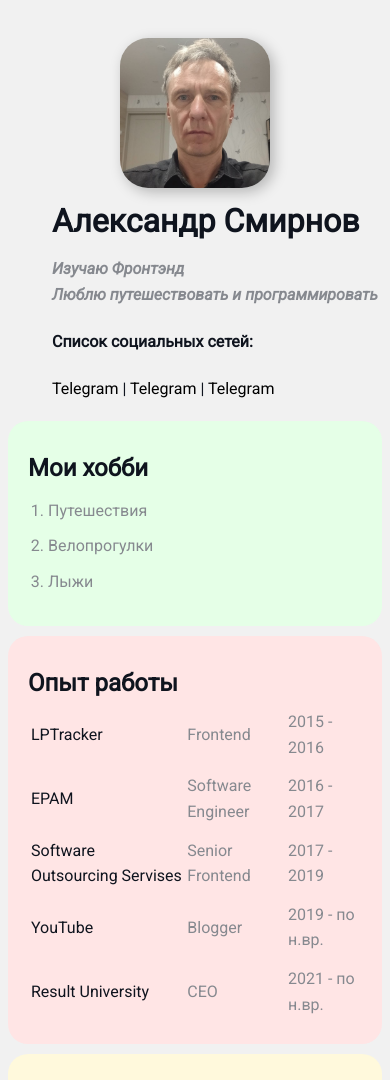
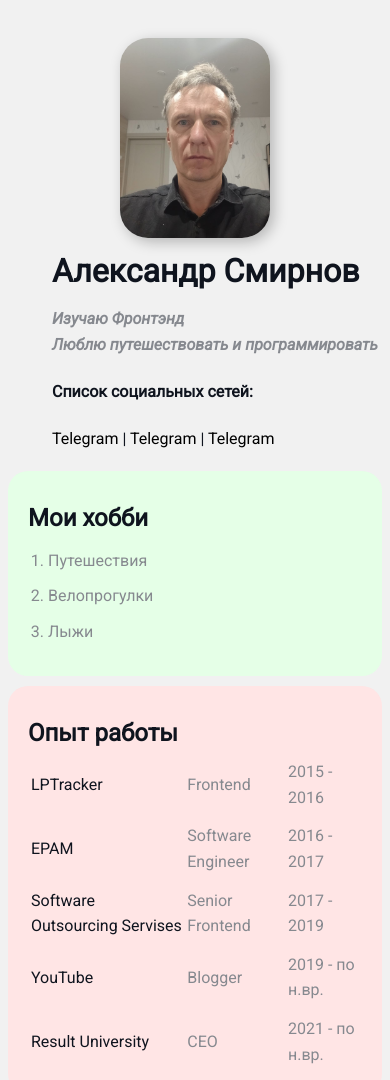
Before and after one commit to la-moche/resume, a plain HTML site: page index.html in a window 390 px wide. Shown: the top 1080 px of the page. Drawn offline with Linux system fonts and the light colour scheme.

Commit message:
Add files via upload

```diff
--- a/styles.css
+++ b/styles.css
@@ -43,16 +43,14 @@ a:visited {
 
 .avatar {
   width: 200px;
-  /* height: 200px; */
+  height: auto; /* Сохраняем пропорции */
   border-radius: 28px;
   box-shadow: 4px 4px 14px rgba(0, 0, 0, 0.25);
-  object-fit: cover;
 }
 
 @media (max-width: 768px) {
   .avatar {
     width: 150px;
-    height: 150px;
   }
 
   .info {
```
